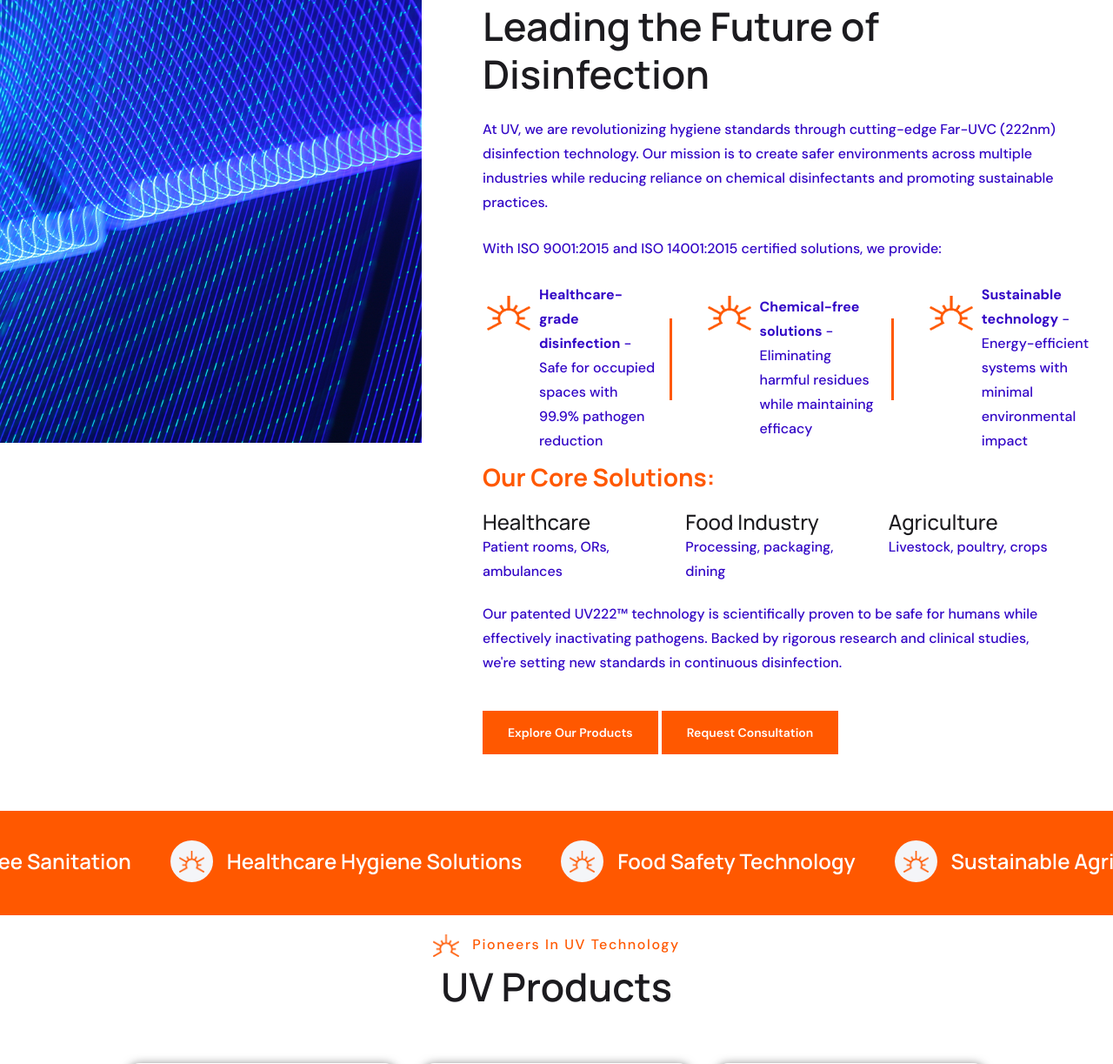
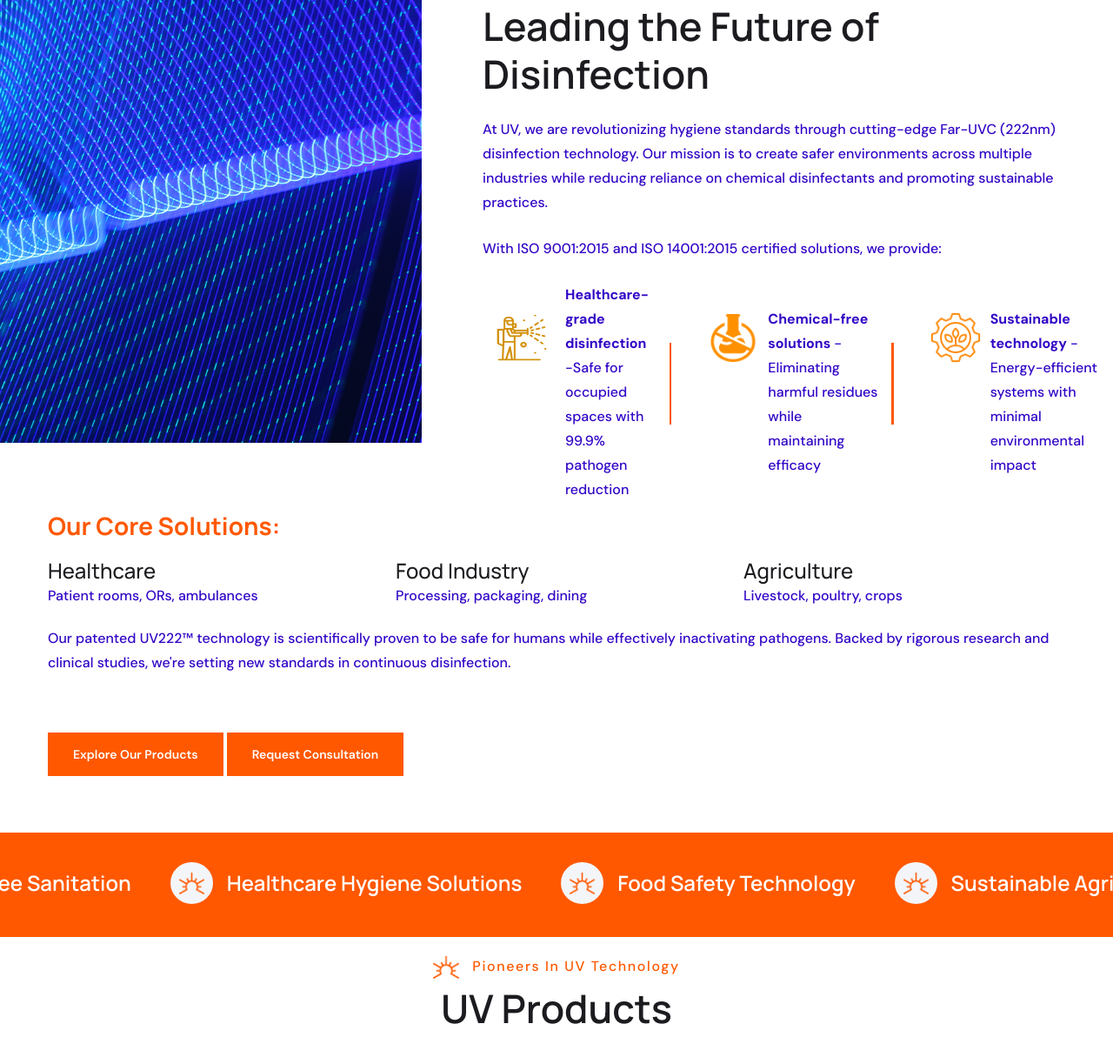
Before and after one commit to zeyad2712/Capnova, a PHP site: page / in a window 1280 px wide. Shown: the part 1789-3012 px from the top of the page at 87% size. Run offline with PHP 8.4, Linux system fonts and the light colour scheme; some libraries are stand-ins or nearby versions.

Commit message:
Add files via upload

```diff
--- a/parts/home/about.php
+++ b/parts/home/about.php
@@ -30,30 +30,32 @@
                     <ul class="about-one__points list-unstyled">
                         <li>
                             <div class="icon">
-                                <img src="assets/images/shapes/section-title-tagline-shape.png" width="50" height="40"
-                                    alt="">
+                                <img src="assets/images/shapes/disinfection.png" width="80" height="70" alt="">
                             </div>
-                            <p><strong>Healthcare-grade disinfection</strong> - Safe for occupied spaces with 99.9%
+                            <p><strong>Healthcare-grade disinfection</strong> -Safe for occupied spaces with 99.9%
                                 pathogen reduction</p>
                         </li>
                         <li>
                             <div class="icon">
-                                <img src="assets/images/shapes/section-title-tagline-shape.png" width="50" height="40"
-                                    alt="">
+                                <img src="assets/images/shapes/non-toxic.png" width="60" height="55" alt="">
                             </div>
                             <p><strong>Chemical-free solutions</strong> - Eliminating harmful residues while maintaining
                                 efficacy</p>
                         </li>
                         <li>
                             <div class="icon">
-                                <img src="assets/images/shapes/section-title-tagline-shape.png" width="50" height="40"
-                                    alt="">
+                                <img src="assets/images/shapes/sustainable-energy.png" width="60" height="60" alt="">
                             </div>
                             <p><strong>Sustainable technology</strong> - Energy-efficient systems with minimal
                                 environmental impact</p>
                         </li>
                     </ul>
 
+                </div>
+            </div>
+        </div>
+
+        <div class="row align-items-stretch wow fadeInRight" data-wow-delay="300ms">
             <div class="about-one__solutions">
                 <h3 class="about-one__solutions-title">Our Core Solutions:</h3>
                 <div class="row">
@@ -98,7 +100,5 @@
             </div>
         </div>
     </div>
-        </div>
-    </div>
 </section>
 <!--About One End-->
```
Lines whose indentation alone changed are shown as unchanged.
